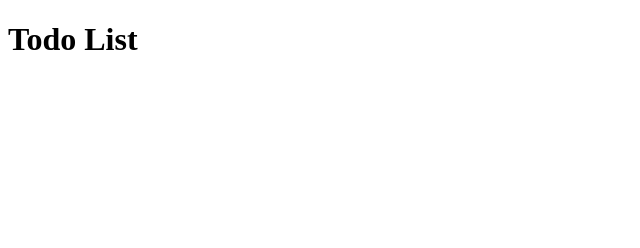
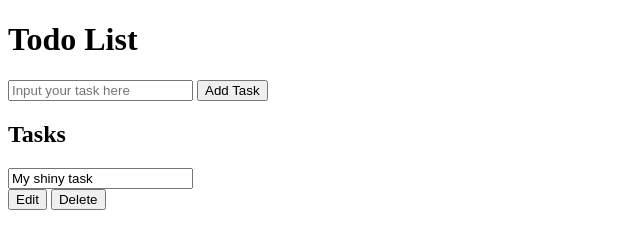
Before and after one commit to Kim-Arcena/neomorphicTodoList.github.io, a plain HTML site: page index.html in a window 1280 px wide. Shown: the whole page, without its empty margins (0-640 px from the left). Drawn offline with Linux system fonts and the light colour scheme.

Commit message:
Edit html

```diff
--- a/index.html
+++ b/index.html
@@ -11,6 +11,42 @@
 <body>
     <header>
         <h1>Todo List</h1>
+        <form id="new-task-form">
+            <input
+                type="text"
+                name=""
+                id= "new-task-input"
+                placeholder = "Input your task here"
+            />
+            <input
+                type="submit"
+                id="new-task-submit"
+                value="Add Task"
+            />
+        </form>
     </header>
+    <main>
+        <section class = "task-list">
+            <h2>Tasks</h2>
+
+            <div id = "tasks">
+                <div class="task">
+                    <div class = "content">
+                        <input
+                            type="text"
+                            class="text"
+                            value="My shiny task"
+                            readonly
+                        />
+                    </div>
+                    <div class="actions">
+                        <button class="edit">Edit</button>
+                        <button class="edit">Delete</button>
+                    </div>
+                </div>
+            </div>
+        </section>
+    </main>
+    <script src="main.js"></script>
 </body>
 </html>
```
